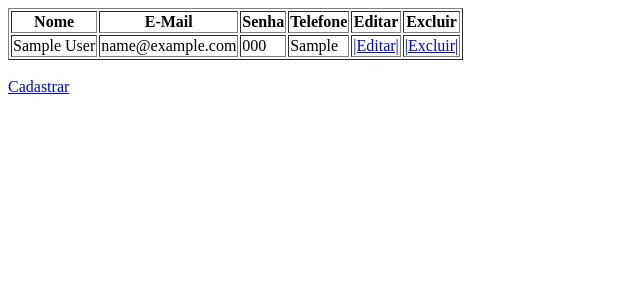
After one commit to AsatoTexco/CRUD_PDO_Fabrica276, a PHP site: page /basico/listar_users.php in a window 1280 px wide. The commit adds this page. Shown: the top 300 px of the page, without its empty margins (0-640 px from the left). Run offline with PHP 8.4, Linux system fonts and the light colour scheme; tables that the repository leaves empty or names only in its code hold one stand-in row (values such as "Sample post").

Commit message:
add crud basico

```diff
--- a/basico/Usuario.php
+++ b/basico/Usuario.php
@@ -1,47 +1,46 @@
 <?php
-
 
 
 class Usuario{
 
+
     private $pdo;
+    public $error;
 
-    public function conectar(){
+    public function conectarr(){
+
+        $db_name = "teste";
+        $host = 'localhost';
+        $pwd  = '';
+        $db_user = 'root';
 
         try{
+            $this->pdo = new PDO("mysql:dbname=".$db_name.";host=".$host, $db_user, $pwd);
 
-            $db_name = "teste";
-            $host = "localhost";
-            $user = 'root';
-            $pwd = '$uP0rT3@22';
-            $this->pdo = new PDO("mysql:dbname=".$db_name.";host=".$host, $user, $pwd);
-            return true;
 
         }catch(PDOException $erro){
 
-            echo ($erro->getMessage());
+            $this->error = $erro->getMessage();
 
         }
 
+    }
+    public function cadastrarr($email,$senha,$nome,$telefone){
 
-    }
-
-    public function cadastrar_user($nome,$email,$senha){
-
-        $sql = $this->pdo->prepare("SELECT * FROM user WHERE email = :e");
+        $sql = $this->pdo->prepare("SELECT * from user1 WHERE email = :e");
         $sql->bindValue(":e",$email);
         $sql->execute();
 
-        if($sql->rowCount() > 0){
+        if($sql->rowCount() > 0 ){
 
             return false;
         }else{
 
-
-            $sql = $this->pdo->prepare("INSERT INTO user(email,senha,nome) VALUES(:e,:s,:n)");
+            $sql = $this->pdo->prepare("INSERT INTO user1(nome,email,senha,telefone) VALUES(:n,:e,:s,:t)");
+            $sql->bindValue(":n",$nome);
             $sql->bindValue(":e",$email);
             $sql->bindValue(":s",$senha);
-            $sql->bindValue(":n",$nome);
+            $sql->bindValue(":t",$telefone);
             $sql->execute();
 
             return true;
@@ -49,25 +48,82 @@ class Usuario{
         }
 
 
+    }
+    public function editarr($id_user,$nome,$email,$senha,$telefone){
 
-    }
-    public function get_dados(){
 
-        $sql = $this->pdo->query("SELECT * FROM user");
-        $sql -> execute();
-        $dados = array();
-        $dados = $sql -> fetchAll(PDO::FETCH_ASSOC); //recebendo varios dicionarios equivalentes a cada linha no banco
+        $sql = $this->pdo->prepare("SELECT * from user1 WHERE id_user = :id");
+        $sql->bindValue(":id",$id_user);
+        $sql->execute();
 
         if($sql->rowCount() > 0){
 
-            return $dados;
+
+            $sql = $this->pdo->prepare("UPDATE user1 SET nome = :n, email = :e, senha = :s, telefone = :t WHERE id_user = :id");
+            $sql->bindValue(":n",$nome);
+            $sql->bindValue(":e",$email);
+            $sql->bindValue(":s",$senha);
+            $sql->bindValue(":t",$telefone);
+            $sql->bindValue(":id",$id_user);
+            $sql->execute();
+            return true;
 
         }else{
 
             return false;
+
         }
+
+
+    }
+
+    public function get_users(){
+
+        $sql = $this->pdo->query("SELECT * from user1");
+
+        $dados = $sql->fetchAll(PDO::FETCH_ASSOC);
+        return $dados;
+
+    }
+
+    public function get_by_id($id_user){
+
+        $sql = $this->pdo->prepare("SELECT * from user1 WHERE id_user = :id");
+        $sql->bindValue(":id",$id_user);
+        $sql->execute();
+
+        if($sql->rowCount() > 0){
+
+            $dados = $sql->fetchAll(PDO::FETCH_ASSOC);
+            return $dados;
+
+        }else{
+            return false;
+
+        }
+
+    }
+
+    public function deletar($id_user){
+
+        $sql = $this->pdo->prepare("SELECT * from user1 WHERE id_user = :id");
+        $sql->bindValue(":id",$id_user);
+        $sql->execute();
+
+        if($sql->rowCount() > 0){
+
+            $sql = $this->pdo->prepare("DELETE FROM user1 WHERE id_user = :id");
+            $sql->bindValue(":id",$id_user);
+            $sql->execute();
+
+            return true;
+
+
+        }else{
+            return false;
+        }
+
     }
 
 
-
 }
--- /dev/null
+++ b/basico/listar_users.php
@@ -0,0 +1,60 @@
+<?php
+require 'Usuario.php';
+
+$user = new Usuario;
+$user->conectarr();
+
+
+
+$tr = "";
+
+$dados = $user->get_users();
+
+foreach($dados as $row_user){
+
+    $tr .= " <tr>
+
+                <td>".$row_user['nome']."</td>
+                <td>".$row_user['email']."</td>
+                <td>".$row_user['telefone']."</td>
+                <td>".$row_user['senha']."</td>
+                <td><a href='editar.php?id_user=".$row_user['id_user']."'>|Editar|</a></td>
+                <td><a href='excluir.php?id_user=".$row_user['id_user']."'>|Excluir|</a></td>
+
+
+            </tr>";
+
+}
+
+?>
+
+<!DOCTYPE html>
+<html lang="en">
+<head>
+    <meta charset="UTF-8">
+    <meta name="viewport" content="width=device-width, initial-scale=1.0">
+    <title>Document</title>
+
+</head>
+<body>
+
+<table border="1">
+
+    <tr>
+        <th>Nome</th>
+        <th>E-Mail</th>
+        <th>Senha</th>
+        <th>Telefone</th>
+        <th>Editar</th>
+        <th>Excluir</th>
+
+    </tr>
+
+    <?=$tr?>
+
+</table>
+<br>
+<a href="cadastrar.php">Cadastrar</a>
+
+</body>
+</html>
```
Also changed, not shown: basico/cadastrar.php (added, +50 -0 lines), basico/editar.php (added, +71 -0 lines), basico/excluir.php (added, +23 -0 lines), basico/index.php (deleted, +0 -55 lines), basico/listar_usuarios.php (deleted), basico/readme.md (deleted).
